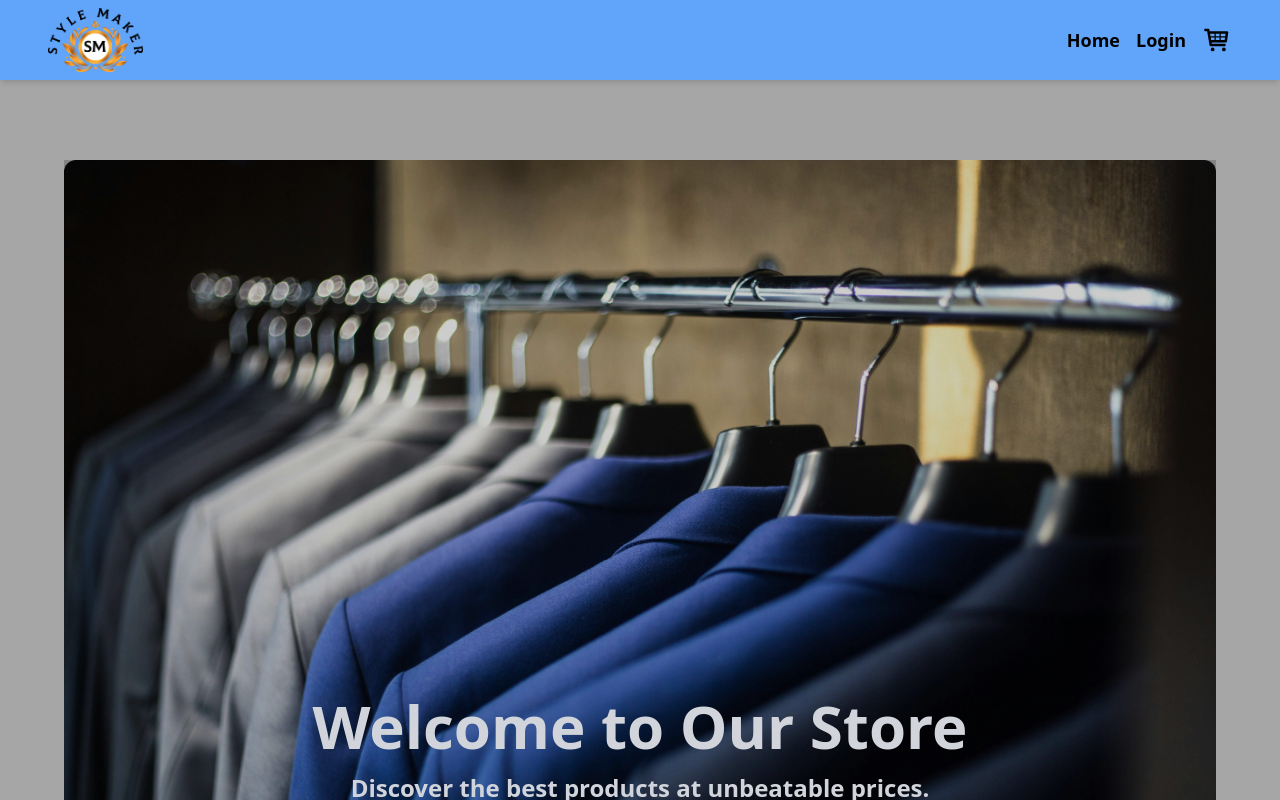
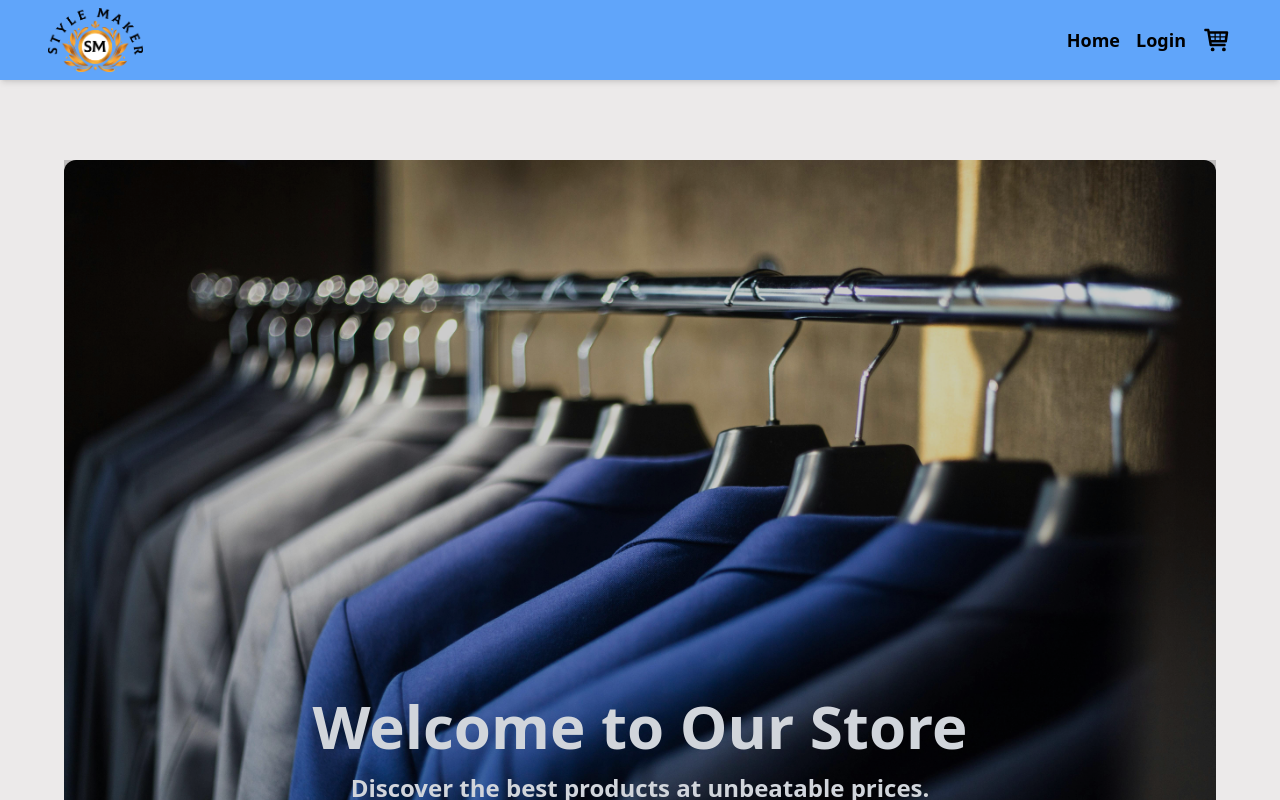
Before and after one commit to Mujahid-h/Nice-Casual-, a React (Create React App) app in the folder client/: page / in a window 1280 px wide. Shown: the top 800 px of the page. Built offline with nearby package versions, Linux system fonts and the light colour scheme; no server answers; the HTML template or start-up script is replaced by a standard one.

Commit message:
background

```diff
--- a/client/src/index.css
+++ b/client/src/index.css
@@ -85,5 +85,5 @@
 }
 
 body {
-  background-color: rgb(167, 166, 166);
+  background-color: rgb(236, 234, 234);
 }
```
